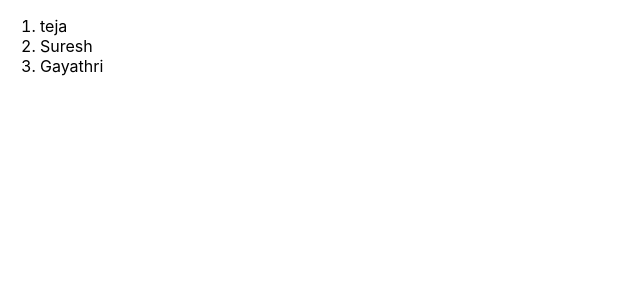
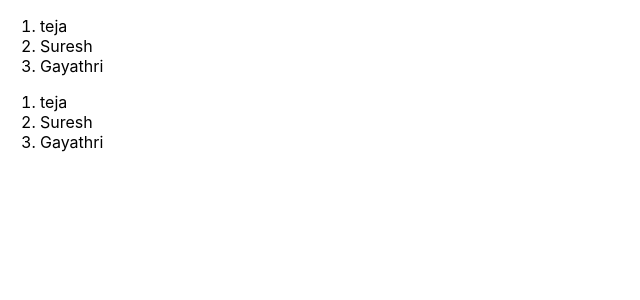
Before and after one commit to tejaanuchuri/contact-app, a React (Create React App) app: page / in a window 1280 px wide. Shown: the top 300 px of the page, without its empty margins (0-640 px from the left). Built offline with nearby package versions, Linux system fonts and the light colour scheme.

Commit message:
re create our contact list in app.js

```diff
--- a/src/App.js
+++ b/src/App.js
@@ -2,7 +2,11 @@ import React, { Component } from 'react';
 
 class ContactList extends React.Component {
   render() {
-    const people = this.props.contacts
+    const people = [
+      { name : "teja" },
+      { name : "Suresh" },
+      { name : "Gayathri" }
+    ]
 
     return <ol>
       {people.map((person) => (
@@ -15,6 +19,8 @@ class App extends Component {
   render() {
     return (
       <div className="App">
+        <ContactList />
+        <ContactList />
       </div>
     );
   }
--- a/src/index.js
+++ b/src/index.js
@@ -4,24 +4,10 @@ import './index.css';
 import App from './App';
 import * as serviceWorker from './serviceWorker';
 
-class ContactList extends React.Component {
-  render() {
-    const people = [
-      { name : "teja" },
-      { name : "Suresh" },
-      { name : "Gayathri" }
-    ]
 
-    return <ol>
-      {people.map((person) => (
-        <li key={person.name}>{person.name}</li>
-      ))}
-    </ol>
-  }
-}
 
 ReactDOM.render(
-  <ContactList />,
+  <App />,
   document.getElementById('root')
 );
 
```
